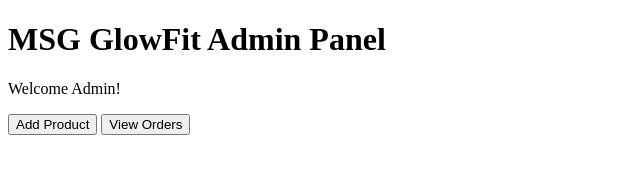
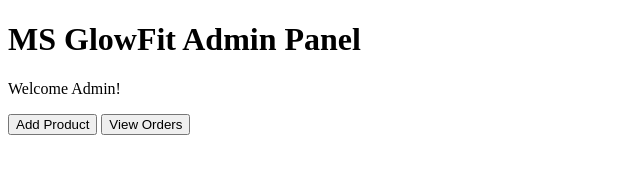
Before and after one commit to MSGlowFit/msglowfit, a plain HTML site: page admin.html in a window 1280 px wide. Shown: the whole page, without its empty margins (0-640 px from the left). Drawn offline with Linux system fonts and the light colour scheme.

Commit message:
Update admin.html

```diff
--- a/admin.html
+++ b/admin.html
@@ -1,10 +1,10 @@
 <!DOCTYPE html>
 <html>
 <head>
-    <title>MSG GlowFit Admin</title>
+    <title>MS GlowFit Admin</title>
 </head>
 <body>
-    <h1>MSG GlowFit Admin Panel</h1>
+    <h1>MS GlowFit Admin Panel</h1>
     <p>Welcome Admin!</p>
 
     <button>Add Product</button>
```
